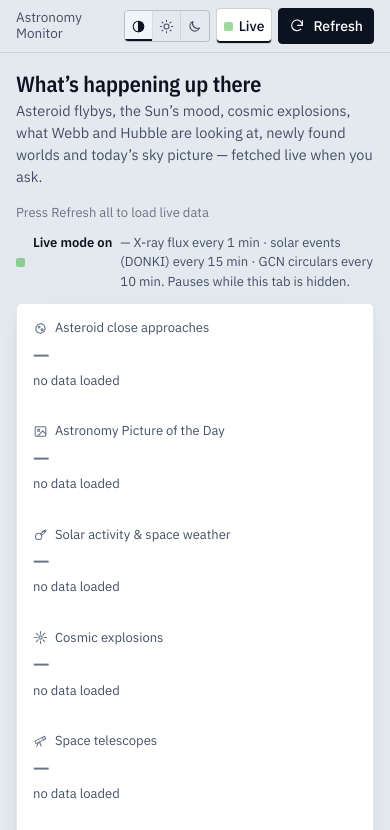
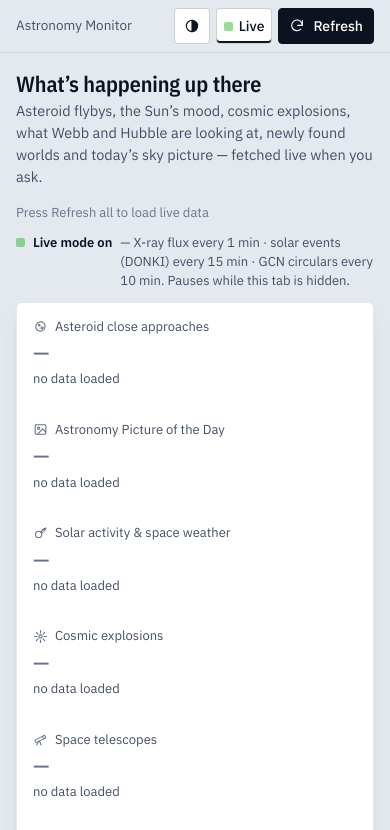
Before and after one commit to Almefty/astronomy-monitor, a website built with Vite: page index.html in a window 390 px wide. Both pictures are taken after a click on the button "Live". Shown: the top 830 px of the page. Built offline with nearby package versions, Linux system fonts and the light colour scheme; files whose address does not match are found by name.

Commit message:
Mobile: markers align with first text line; single theme button on phones
- Legend swatches and the live-mode dot sit on the first line of wrapped text (shared styles).
- At ≤640 px the three theme buttons become one button cycling auto → light → dark
  (labelled with the current mode and the next one), so the full title fits.

Co-Authored-By: Claude Opus 5.5 <noreply@anthropic.com>

```diff
--- a/src/main.ts
+++ b/src/main.ts
@@ -35,9 +35,23 @@ const tickClock = () => {
 tickClock();
 setInterval(tickClock, 1000);
 
-const themeGroup = h("div", { class: "segmented", role: "group", "aria-label": "Colour theme" });
+const themeGroup = h("div", { class: "segmented theme-group", role: "group", "aria-label": "Colour theme" });
 const themes: [ThemeChoice, string, string][] = [["auto", ICONS.auto, "Match system"], ["light", ICONS.sun, "Light"], ["dark", ICONS.moon, "Dark"]];
-const syncTheme = () => themeGroup.querySelectorAll("button").forEach((b) => b.setAttribute("aria-pressed", String(b.dataset.theme === currentChoice())));
+const themeCycle = h("button", { type: "button", class: "btn btn-icon theme-cycle" });
+const syncTheme = () => {
+  themeGroup.querySelectorAll("button").forEach((b) => b.setAttribute("aria-pressed", String(b.dataset.theme === currentChoice())));
+  const i = themes.findIndex(([c]) => c === currentChoice());
+  const [, svg, label] = themes[i]!;
+  const nextLabel = themes[(i + 1) % themes.length]![2];
+  themeCycle.replaceChildren(icon(svg));
+  themeCycle.setAttribute("aria-label", `Theme: ${label}. Switch to ${nextLabel}`);
+  themeCycle.title = `Theme: ${label} (tap for ${nextLabel})`;
+};
+themeCycle.addEventListener("click", () => {
+  const i = themes.findIndex(([c]) => c === currentChoice());
+  applyTheme(themes[(i + 1) % themes.length]![0]);
+  syncTheme();
+});
 for (const [choice, svg, label] of themes) {
   const b = h("button", { type: "button", "data-theme": choice, title: label, "aria-label": label }, icon(svg));
   b.addEventListener("click", () => {
@@ -110,7 +124,7 @@ const topbar = h(
     { class: "topbar-inner" },
     h("div", { class: "app-label" }, "Astronomy Monitor"),
     clock,
-    h("div", { class: "topbar-actions" }, themeGroup, liveBtn, refreshAllBtn),
+    h("div", { class: "topbar-actions" }, themeGroup, themeCycle, liveBtn, refreshAllBtn),
   ),
 );
 
--- a/src/styles/app.css
+++ b/src/styles/app.css
@@ -205,6 +205,10 @@ button:disabled:not(.is-busy) {
   align-items: center;
   gap: 10px;
 }
+/* Single theme button (auto → light → dark) replaces the three-way control on phones. */
+.theme-cycle {
+  display: none;
+}
 
 .notice-bar {
   margin: 14px 0 0;
@@ -696,8 +700,16 @@ button:disabled:not(.is-busy) {
 }
 .legend li {
   display: inline-flex;
-  align-items: center;
+  /* Markers sit on the first line of text, not the middle of a wrapped block. */
+  align-items: flex-start;
   gap: 6px;
+  line-height: 18px;
+}
+.legend li > .swatch {
+  margin-top: 4px;
+}
+.legend li > .swatch.line {
+  margin-top: 8px;
 }
 .swatch {
   width: 10px;
@@ -1146,7 +1158,8 @@ button:disabled:not(.is-busy) {
 .live-status {
   display: flex;
   gap: 8px;
-  align-items: baseline;
+  align-items: flex-start;
+  line-height: 19px;
   margin: -4px 0 12px;
   color: var(--ink-2);
   font-size: 13px;
@@ -1155,7 +1168,7 @@ button:disabled:not(.is-busy) {
   display: none;
 }
 .live-status .live-dot {
-  align-self: center;
+  margin-top: 5px;
 }
 .live-status strong {
   color: var(--ink);
@@ -1717,6 +1730,18 @@ button:disabled:not(.is-busy) {
   .clock {
     display: none;
   }
+  .topbar-actions .theme-group {
+    display: none;
+  }
+  .theme-cycle {
+    display: inline-flex;
+    width: 36px;
+    height: 36px;
+  }
+  .app-label {
+    white-space: normal;
+    line-height: 1.15;
+  }
   .btn-label-long {
     display: none;
   }
```
